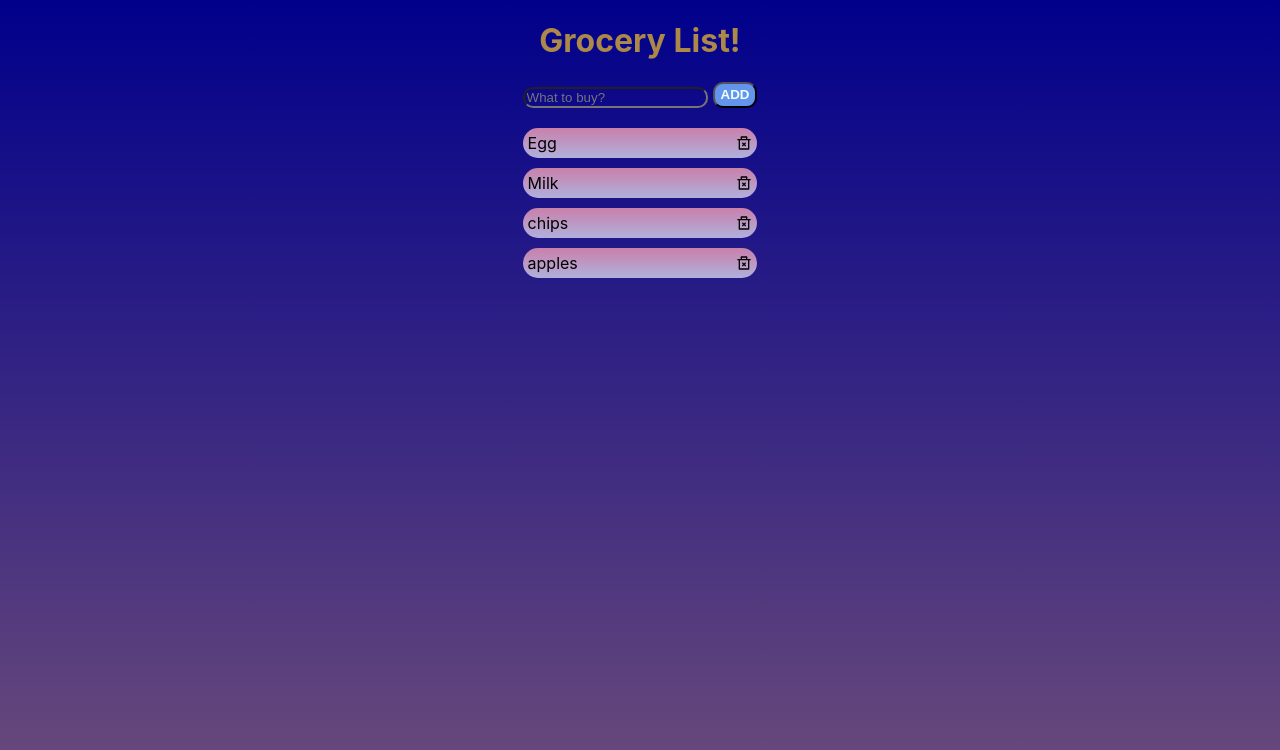
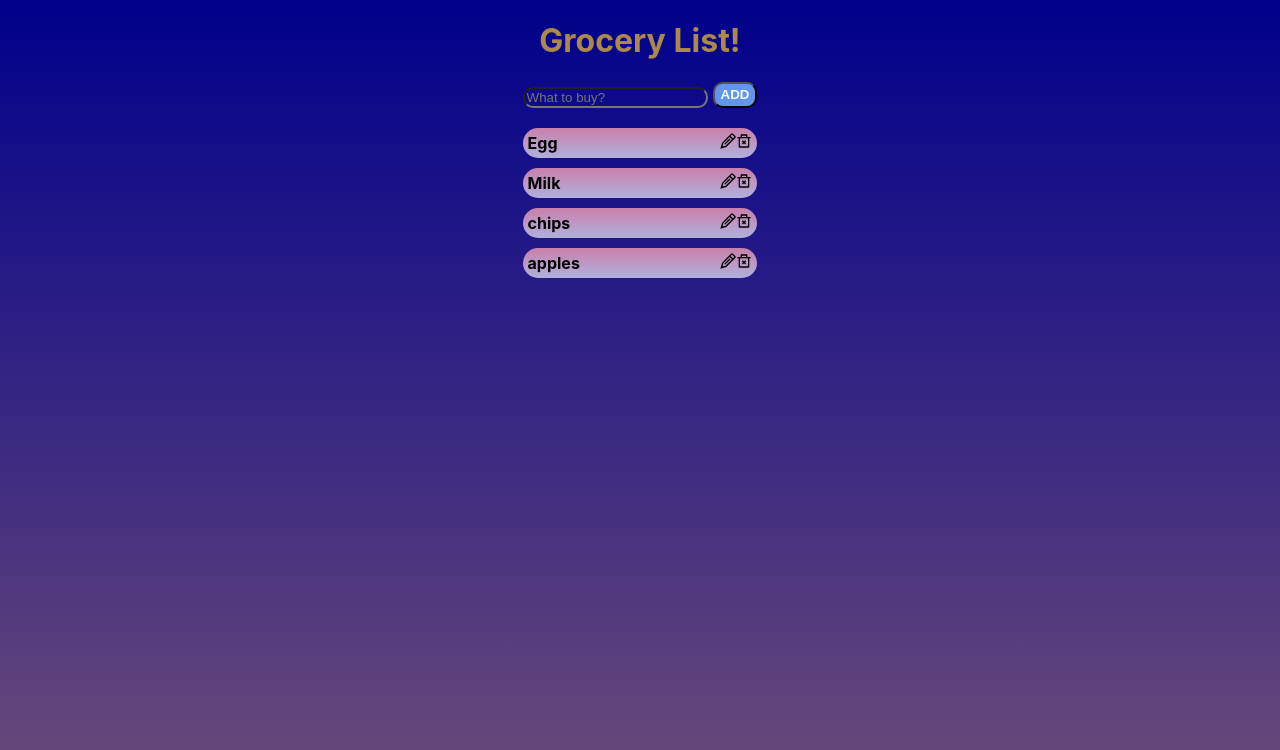
Before and after one commit to Kelvin-MKL/GroceryApp, a React (Create React App) app in the folder grocery-app/: page / in a window 1280 px wide. Shown: the top 750 px of the page. Built offline with nearby package versions, Linux system fonts and the light colour scheme.

Commit message:
Edit feature added

```diff
--- a/grocery-app/src/App.css
+++ b/grocery-app/src/App.css
@@ -50,7 +50,7 @@ html{
   justify-content: center;
 
 }
-.item {
+.item-list {
   margin-top: 10px;
   margin-bottom: 10px;
   padding: 5px;
@@ -60,6 +60,28 @@ html{
   align-items: center;
   justify-content: space-between;
   display: flex;
+  font-weight: bold;
+
+}
+
+.item-edit{
+   margin-top: 10px;
+  margin-bottom: 10px;
+  padding: 5px;
+  background-image: linear-gradient(to bottom, rgb(121, 39, 87), rgb(63, 54, 28));
+  border-radius: 20px;
+  border: none;
+  align-items: center;
+  justify-content: space-between;
+  display: flex;
+  color: rgb(224, 199, 199);
+  font-weight: bold;
+
+
+}
+
+.item-row{
+  justify-content: right;
 
 
 }
--- a/grocery-app/src/App.js
+++ b/grocery-app/src/App.js
@@ -3,37 +3,72 @@ import ToBuyForm from "./component/toBuyForm";
 import "./App.css";
 
 function App() {
-  const [inputField, setInputField] = useState("333");
+  const [currentEditing, setCurrentEditing] = useState(NaN);
+  const [inputField, setInputField] = useState("");
   const [groceryList, setGroceryList] = useState([
-    "Egg",
-    "Milk",
-    "chips",
-    "apples",
+    {
+      _id: 1,
+      name: "Egg",
+    },
+    {
+      _id: 2,
+      name: "Milk",
+    },
+    {
+      _id: 3,
+      name: "chips",
+    },
+    {
+      _id: 4,
+      name: "apples",
+    },
   ]);
 
   const handleChange = (e) => {
     setInputField(e.target.value);
   };
 
-  function handleClick() {
+  const handleAdd = () => {
     const items = [...groceryList];
-    const newItem = inputField;
+    const newId = Math.floor(Math.random() * Date.now());
+    const newName = inputField;
+    const newItem = { _id: newId, name: newName };
     items.push(newItem);
     setGroceryList(items);
-  }
+  };
 
-  function handleDelete(item) {
+  const handleDelete = (item) => {
     const items = [...groceryList];
     const result = items.filter((i) => i !== item);
     setGroceryList(result);
-  }
+  };
+
+  const handleEdit = (item) => {
+    const currentItem = item;
+    setInputField(currentItem.name);
+    setCurrentEditing(currentItem._id);
+  };
+
+  const handleSetEdit = () => {
+    const items = [...groceryList];
+    const item = items.filter((i) => i._id == currentEditing)[0];
+    const index = items.indexOf(item);
+    items[index] = { ...items[index] };
+    items[index].name = inputField;
+
+    return setGroceryList(items), setInputField(""), setCurrentEditing(NaN);
+  };
 
   return (
     <ToBuyForm
+      isEditing={currentEditing}
+      value={inputField}
       items={groceryList}
-      onClick={handleClick}
+      onClick={handleAdd}
       onChange={handleChange}
       onDelete={handleDelete}
+      onEdit={handleEdit}
+      onUpdate={handleSetEdit}
     />
   );
 }
--- a/grocery-app/src/component/toBuyForm.jsx
+++ b/grocery-app/src/component/toBuyForm.jsx
@@ -1,6 +1,17 @@
 import React from "react";
 import { RiDeleteBin2Line } from "react-icons/ri";
-const ToBuyForm = ({ onChange, onClick, items, onDelete }) => {
+import { GrEdit } from "react-icons/gr";
+
+const ToBuyForm = ({
+  onChange,
+  onClick,
+  items,
+  onDelete,
+  onEdit,
+  value,
+  isEditing,
+  onUpdate,
+}) => {
   return (
     <div className='App'>
       <div className='App-header'>
@@ -10,17 +21,38 @@ const ToBuyForm = ({ onChange, onClick, items, onDelete }) => {
       <div className='App-body-search'>
         <input
           className='input-field'
+          value={value}
           placeholder='What to buy?'
           onChange={onChange}
         />
-        <button onClick={onClick} className='btn-add'>
-          ADD
-        </button>
+
+        {!isEditing ? (
+          <button onClick={onClick} className='btn-add'>
+            ADD
+          </button>
+        ) : (
+          <button onClick={onUpdate} className='btn-add'>
+            UPDATE
+          </button>
+        )}
       </div>
 
       {items.map((item) => (
-        <div key={item} className='item'>
-          {item} <RiDeleteBin2Line onClick={() => onDelete(item)} />
+        <div
+          key={item._id}
+          className={isEditing === item._id ? "item-edit" : "item-list"}
+        >
+          {item.name}
+          <div className='list-row'>
+            <GrEdit
+              onClick={() => onEdit(item)}
+              style={{ cursor: "pointer" }}
+            />
+            <RiDeleteBin2Line
+              onClick={() => onDelete(item)}
+              style={{ cursor: "pointer" }}
+            />
+          </div>
         </div>
       ))}
     </div>
```
